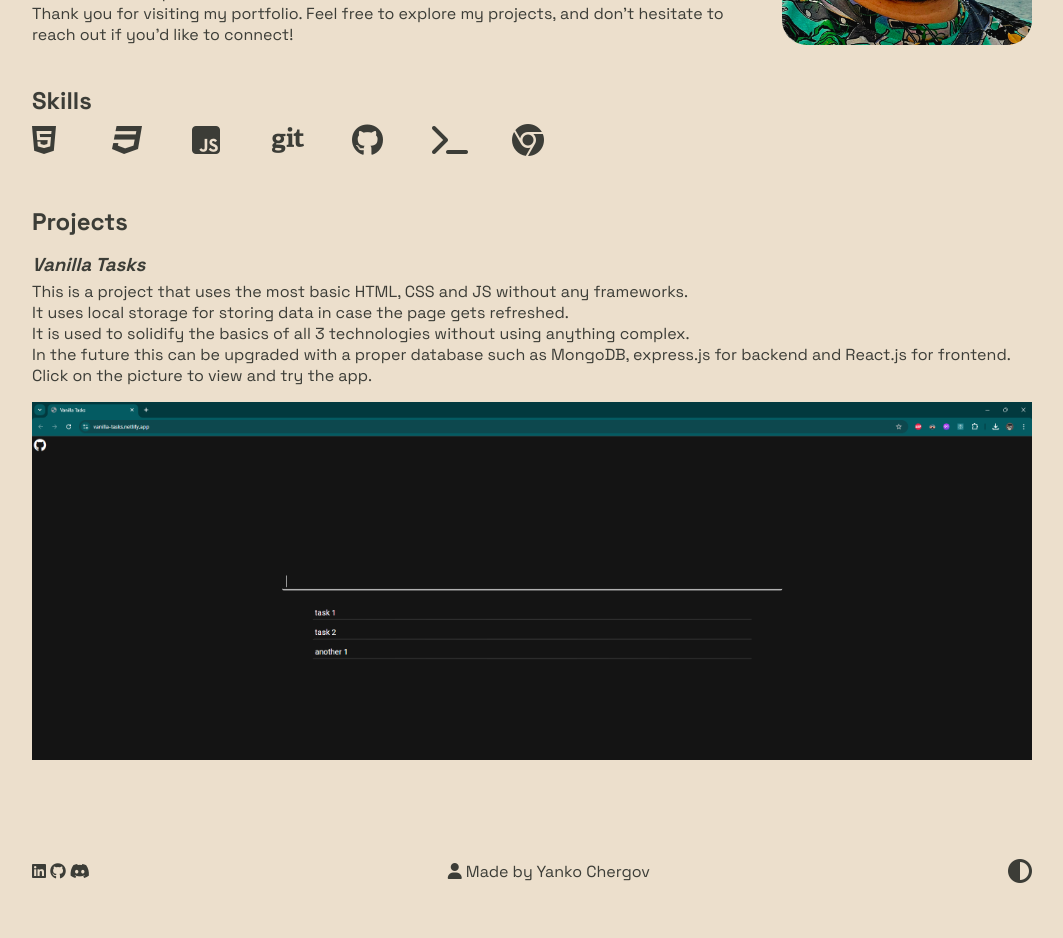
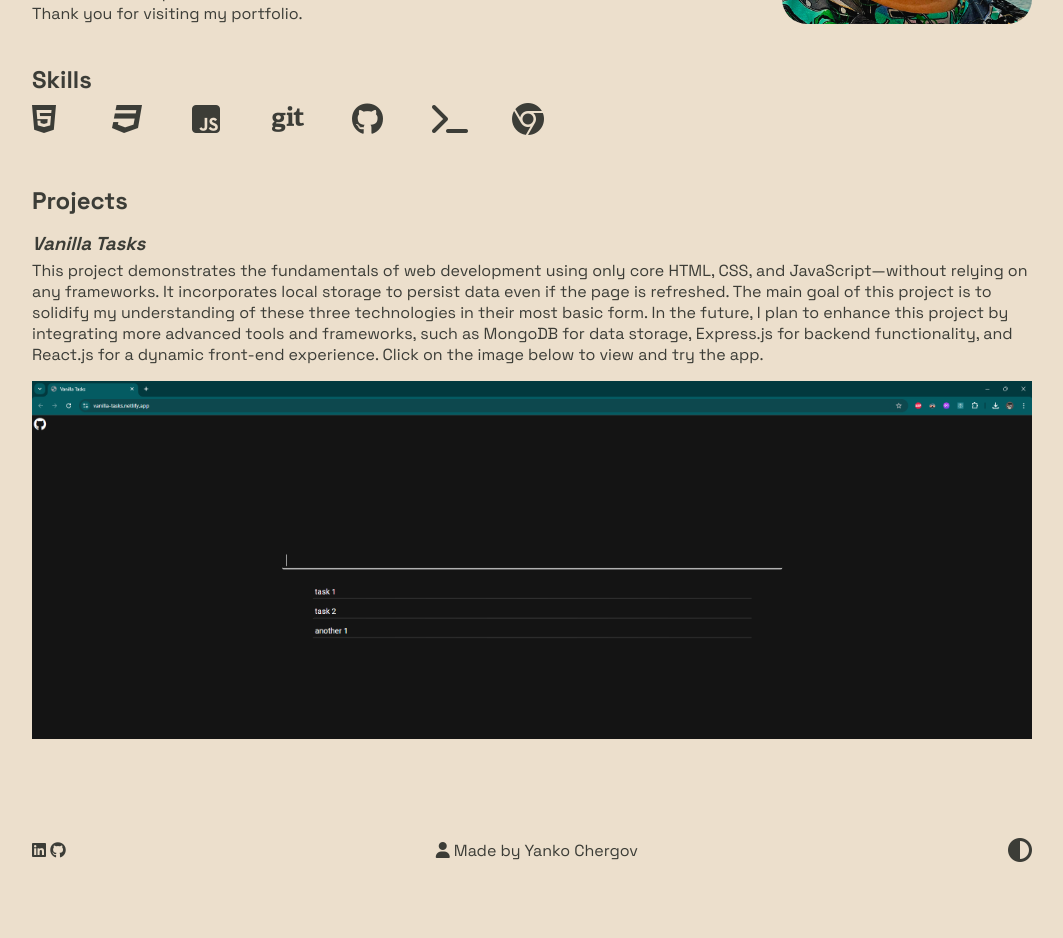
Before and after one commit to YankoChergov55/portfolio-basics, a plain HTML site: page index.html in a window 1280 px wide. Shown: the part 350-1288 px from the top of the page, without its empty margins (108-1171 px from the left). After the commit the page ends 1267 px from the top, so only its background shows below. Drawn offline with Linux system fonts and the light colour scheme.

Commit message:
final edits

```diff
--- a/index.html
+++ b/index.html
@@ -43,10 +43,7 @@
 						Endurance Championship. I'm also an avid TV show watcher, with a
 						special interest in the recent Star Wars series.
 					</p>
-					<p>
-						Thank you for visiting my portfolio. Feel free to explore my
-						projects, and don't hesitate to reach out if you'd like to connect!
-					</p>
+					<p>Thank you for visiting my portfolio.</p>
 				</div>
 				<img src="yanko.jpg" alt="my_picture" class="myPicture" />
 			</section>
@@ -54,13 +51,13 @@
 			<section id="skills">
 				<h2>Skills</h2>
 				<div class="skills-container">
-					<i class="icon fa-brands fa-html5"></i>
-					<i class="icon fa-brands fa-css3"></i>
-					<i class="icon fa-brands fa-square-js"></i>
-					<i class="icon fa-brands fa-git"></i>
-					<i class="icon fa-brands fa-github"></i>
-					<i class="icon fa-solid fa-terminal"></i>
-					<i class="icon fa-brands fa-chrome"></i>
+					<i class="icon fa-brands fa-html5" title="html"></i>
+					<i class="icon fa-brands fa-css3" title="css"></i>
+					<i class="icon fa-brands fa-square-js" title="javasctip"></i>
+					<i class="icon fa-brands fa-git" title="git"></i>
+					<i class="icon fa-brands fa-github" title="github"></i>
+					<i class="icon fa-solid fa-terminal" title="terminal"></i>
+					<i class="icon fa-brands fa-chrome" title="chrome dev tools"></i>
 				</div>
 			</section>
 
@@ -69,15 +66,16 @@
 				<div class="project">
 					<h3 class="project-title">Vanilla Tasks</h3>
 					<p>
-						This is a project that uses the most basic HTML, CSS and JS without
-						any frameworks. <br />
-						It uses local storage for storing data in case the page gets
-						refreshed. <br />
-						It is used to solidify the basics of all 3 technologies without
-						using anything complex. <br />
-						In the future this can be upgraded with a proper database such as
-						MongoDB, express.js for backend and React.js for frontend. <br />
-						Click on the picture to view and try the app. <br />
+						This project demonstrates the fundamentals of web development using
+						only core HTML, CSS, and JavaScript—without relying on any
+						frameworks. It incorporates local storage to persist data even if
+						the page is refreshed. The main goal of this project is to solidify
+						my understanding of these three technologies in their most basic
+						form. In the future, I plan to enhance this project by integrating
+						more advanced tools and frameworks, such as MongoDB for data
+						storage, Express.js for backend functionality, and React.js for a
+						dynamic front-end experience. Click on the image below to view and
+						try the app.
 					</p>
 					<a href="https://vanilla-tasks.netlify.app/"
 						><img
@@ -91,9 +89,12 @@
 
 		<footer>
 			<section id="social">
-				<i class="social-icon fa-brands fa-linkedin"></i>
-				<i class="social-icon fa-brands fa-github"></i>
-				<i class="social-icon fa-brands fa-discord"></i>
+				<a href="https://www.linkedin.com/in/y4nk08/"
+					><i class="social-icon fa-brands fa-linkedin"></i
+				></a>
+				<a href="https://github.com/YankoChergov55"
+					><i class="social-icon fa-brands fa-github"></i
+				></a>
 			</section>
 			<p><i class="fa-solid fa-user"></i> Made by Yanko Chergov</p>
 			<button id="mode">
--- a/style.css
+++ b/style.css
@@ -16,6 +16,7 @@ body {
 }
 
 body {
+	cursor: default;
 	font-family: 'Space Grotesk', sans-serif;
 	font-optical-sizing: auto;
 	font-weight: 400;
@@ -27,6 +28,18 @@ body {
 	justify-content: space-between;
 	background-color: #ecdfcc;
 	color: #3c3d37;
+}
+
+a {
+	color: inherit;
+}
+
+a:hober {
+	cursor: pointer;
+}
+
+.icon:hover {
+	color: #697565;
 }
 
 .darkmode {
@@ -76,7 +89,6 @@ nav {
 
 .nav-links a {
 	text-decoration: none;
-	color: inherit;
 }
 
 section {
@@ -153,7 +165,7 @@ footer {
 		padding: 2em;
 	}
 
-	#about-me {
+	section {
 		flex-direction: column;
 	}
 
```
Also changed, not shown: 1 other file.
